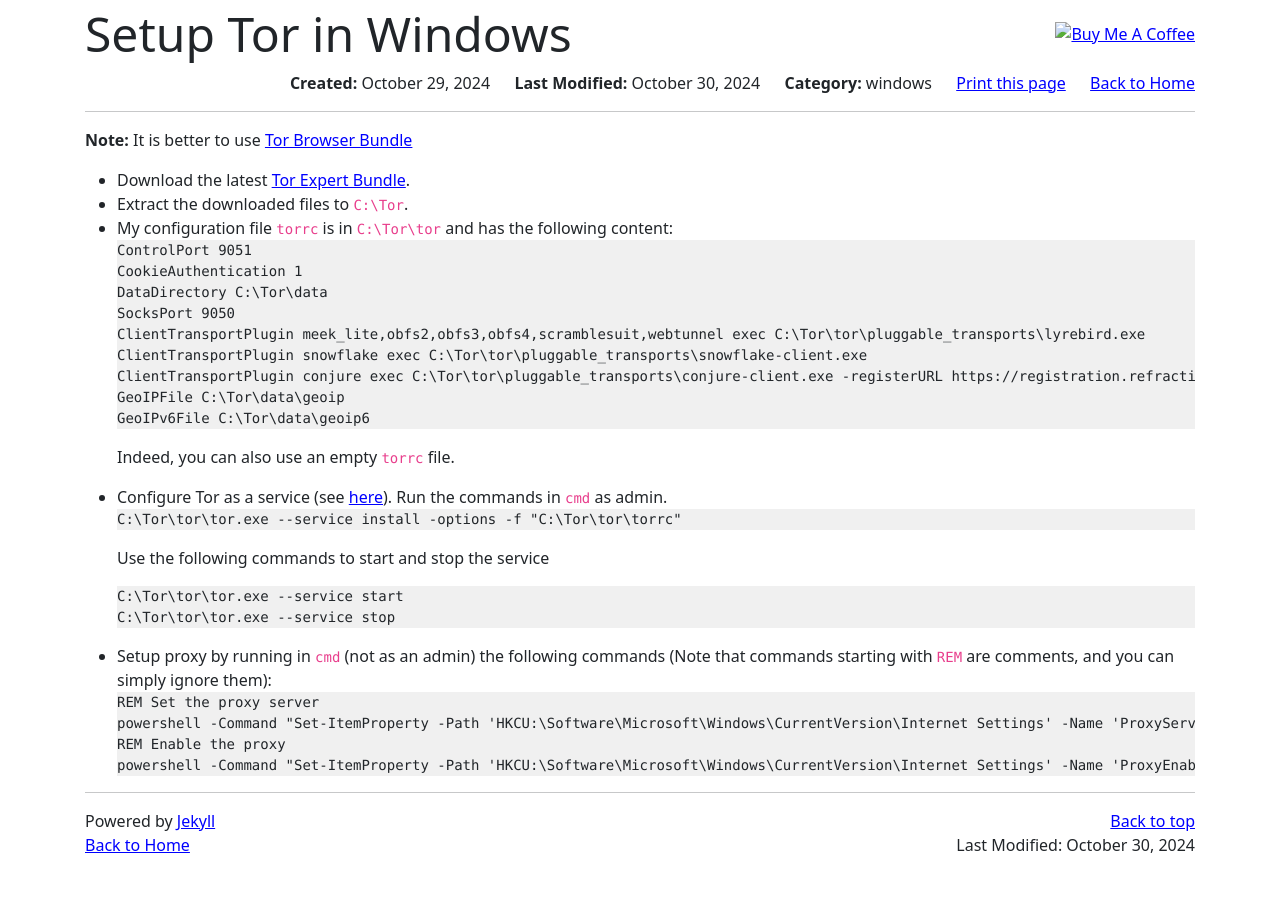
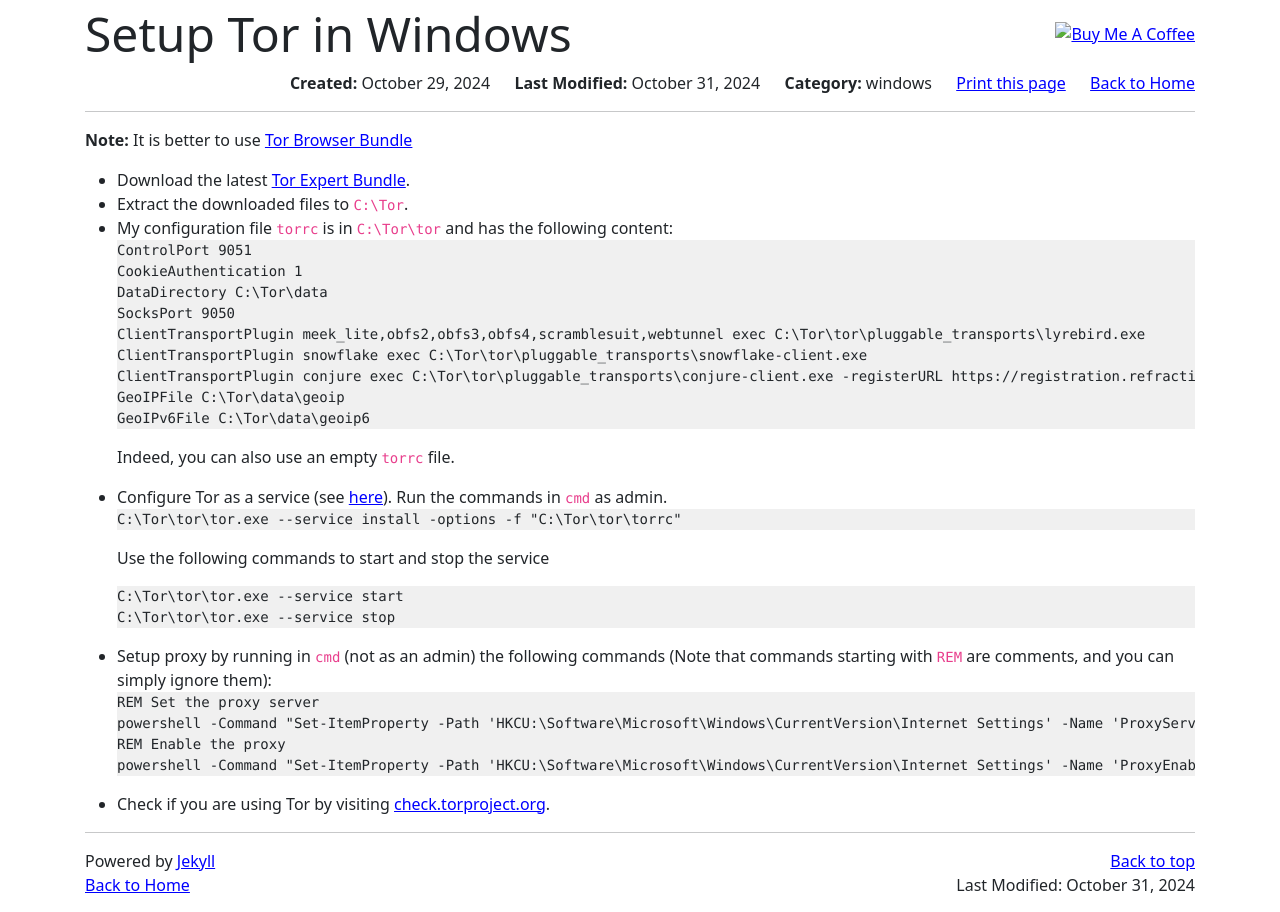
Before and after one commit to hoanganhduc/hoanganhduc.github.io, a Jekyll site: the page built from _posts/2024-10-29-set-up-tor-in-Windows-10.md, in a window 1280 px wide. Built offline with Jekyll 4.4.1, drawn with Linux system fonts in a browser that asks for light colours; nearby versions of some CDN libraries; a style sheet for code colours, icons or effects is not loaded.

Commit message:
Updated @ 2024-10-31  16:28:43 ICT

````diff
--- a/_posts/2024-10-29-set-up-tor-in-Windows-10.md
+++ b/_posts/2024-10-29-set-up-tor-in-Windows-10.md
@@ -5,7 +5,7 @@ author: Duc A. Hoang
 categories:
   - "windows"
 <!--comment: true-->
-last_modified_at: 2024-10-30
+last_modified_at: 2024-10-31
 description: This post describes how Duc A. Hoang setup Tor in Windows
 keywords: tor, windows, installation, Duc A. Hoang
 <!--published: false-->
@@ -44,3 +44,4 @@ keywords: tor, windows, installation, Duc A. Hoang
   REM Enable the proxy
   powershell -Command "Set-ItemProperty -Path 'HKCU:\Software\Microsoft\Windows\CurrentVersion\Internet Settings' -Name 'ProxyEnable' -Value 1"
   ```
+* Check if you are using Tor by visiting [check.torproject.org](https://check.torproject.org/).
````
Also changed, not shown: 1 other file.
